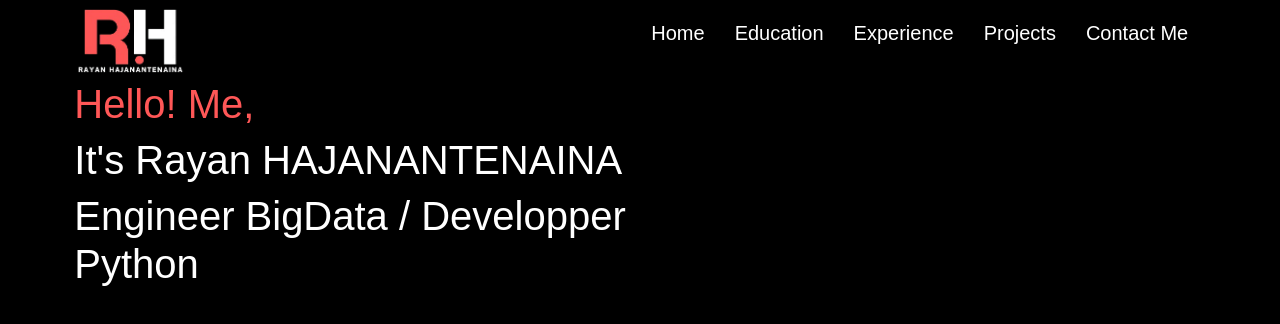
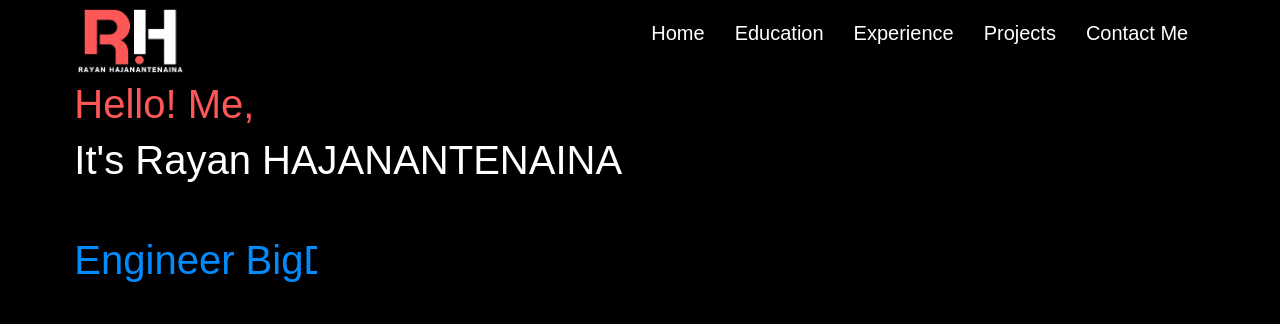
Before and after one commit to ryanhja/portfolio, a React (Create React App) app: page / in a window 1280 px wide. Shown: the top 324 px of the page. Built offline with nearby package versions, Linux system fonts and the light colour scheme.

Commit message:
feat(portfolio): Update accueil

```diff
--- a/src/components/accueil/Accueil.css
+++ b/src/components/accueil/Accueil.css
@@ -1,3 +1,24 @@
+@keyframes blindCursor {
+  50% {
+    border-right-color: transparent;
+  }
+}
+
+@keyframes cursorWrite {
+  0%,
+  10% {
+    width: 0;
+  }
+  45%,
+  55% {
+    width: 70%;
+  }
+  90%,
+  100% {
+    width: 0;
+  }
+}
+
 .accueil {
   width: 88%;
   position: absolute;
@@ -19,5 +40,12 @@
 }
 
 .poste {
-  color: #fff;
+  display: inline-block;
+  color: hsl(207, 100%, 50%);
+  white-space: nowrap;
+  overflow: hidden;
+  border-right: 0.2em solid #1179f7;
+  animation: cursorWrite 8s steps(11) infinite,
+    blindCursor 0.5s step-end infinite alternate;
+  margin-top: 1.1em;
 }
```
